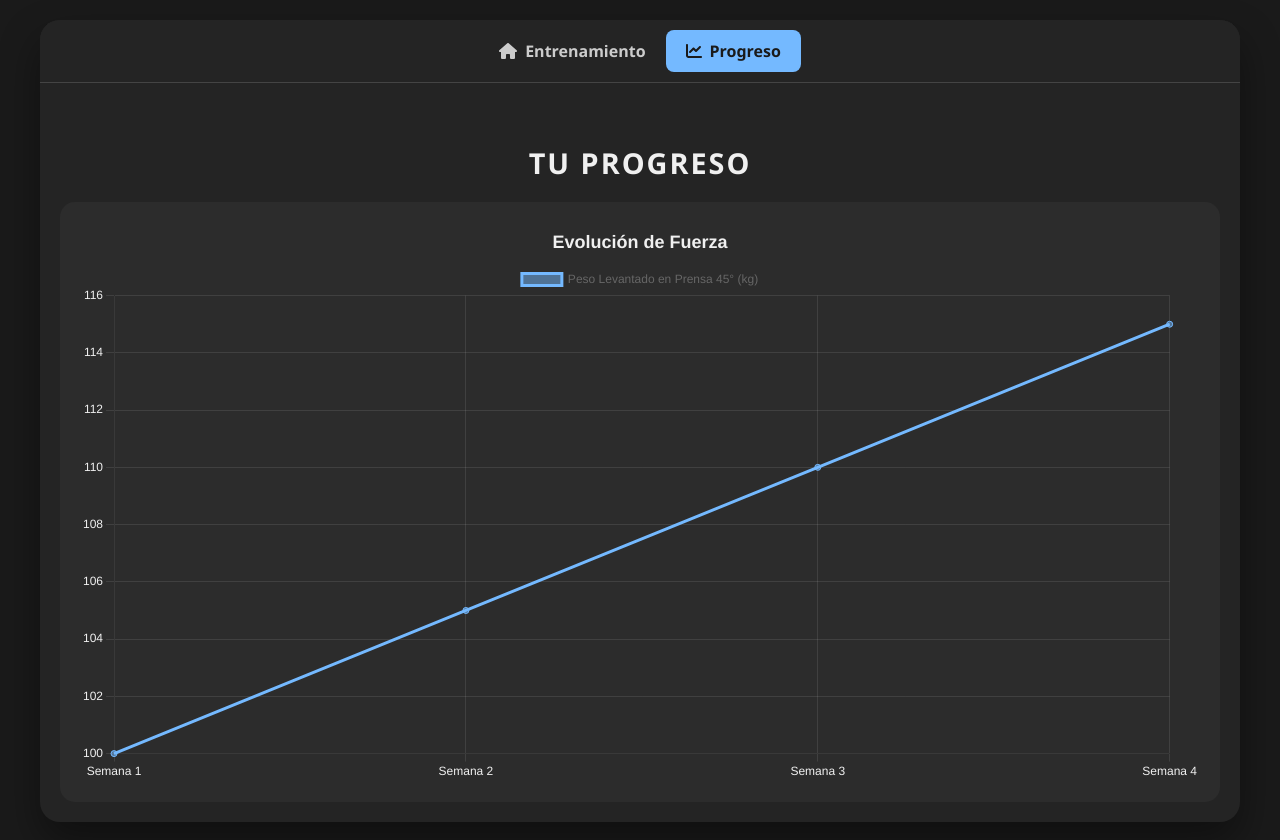
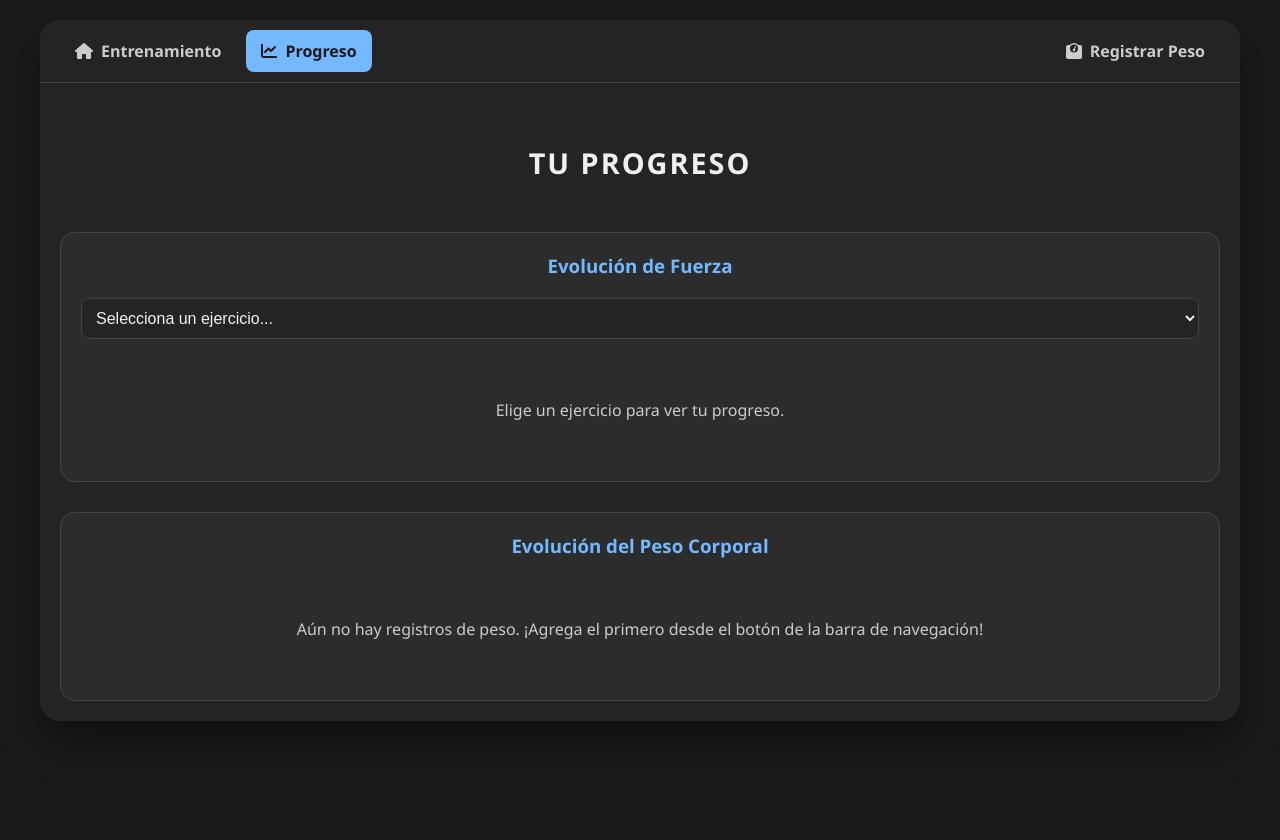
Before and after one commit to camiurenda/gymBro, a React (Create React App) app in the folder gymbro/: page /dashboard in a window 1280 px wide. After the commit the page ends 800 px from the top, so only its background shows below. Built offline with nearby package versions, Linux system fonts and the light colour scheme.

Commit message:
Mas graficos y mi peso

```diff
--- a/gymbro/src/App.css
+++ b/gymbro/src/App.css
@@ -524,8 +524,9 @@ body {
 }
 
 .set-input {
-  width: 60px;
+  width: 120px;
   padding: 8px;
+  margin: 5px;
   background-color: var(--bg-main);
   border: 1px solid var(--border-color);
   color: var(--text-primary);
@@ -621,10 +622,18 @@ input::-webkit-inner-spin-button {
 
 .navbar {
   display: flex;
-  justify-content: center;
+  justify-content: space-between; /* Alinea los grupos a los extremos */
+  align-items: center;
   background-color: var(--bg-container);
-  padding: 10px 0;
+  padding: 10px 20px; /* Añadimos padding horizontal */
   border-bottom: 1px solid var(--border-color);
+}
+
+/* Contenedores para los grupos de links */
+.nav-links-left, .nav-links-right {
+  display: flex;
+  align-items: center;
+  gap: 10px;
 }
 
 .nav-link {
@@ -633,7 +642,7 @@ input::-webkit-inner-spin-button {
   gap: 8px;
   color: var(--text-secondary);
   text-decoration: none;
-  padding: 10px 20px;
+  padding: 10px 15px;
   border-radius: 8px;
   transition: all 0.2s ease-in-out;
   font-weight: bold;
@@ -644,8 +653,80 @@ input::-webkit-inner-spin-button {
   color: var(--text-primary);
 }
 
-/* Estilo especial para el link de la página activa */
 .nav-link.active {
   background-color: var(--accent-blue);
   color: #1a1a1a;
 }
+
+/* Estilos específicos para el botón de registrar peso */
+.log-weight-button {
+  background-color: transparent;
+  border: none;
+  cursor: pointer;
+  font-family: inherit; /* Usa la misma fuente que el resto */
+  font-size: inherit; /* Usa el mismo tamaño de fuente */
+}
+
+/* ================================================
+  Estilos para la Página del Dashboard
+  ================================================
+*/
+.dashboard-container {
+  padding: 20px;
+  display: flex;
+  flex-direction: column;
+  gap: 30px;
+}
+
+.chart-card {
+  background-color: var(--bg-card);
+  padding: 20px;
+  border-radius: 15px;
+  border: 1px solid var(--border-color);
+}
+
+.chart-card h3 {
+  color: var(--accent-blue);
+  margin-bottom: 20px;
+  text-align: center;
+}
+
+.exercise-select {
+  width: 100%;
+  padding: 10px;
+  margin-bottom: 20px;
+  background-color: var(--bg-container);
+  color: var(--text-primary);
+  border: 1px solid var(--border-color);
+  border-radius: 8px;
+  font-size: 1em;
+}
+
+.chart-placeholder {
+  text-align: center;
+  color: var(--text-secondary);
+  padding: 40px 0;
+}
+
+.weight-input-section {
+  display: flex;
+
+  gap: 10px;
+  justify-content: center;
+  margin-bottom: 20px;
+}
+
+.save-button {
+  padding: 8px 15px;
+  border: none;
+  border-radius: 5px;
+  background-color: var(--accent-blue);
+  color: #1a1a1a;
+  font-weight: bold;
+  cursor: pointer;
+  transition: opacity 0.2s ease;
+}
+
+.save-button:hover {
+  opacity: 0.85;
+}
--- a/gymbro/src/App.js
+++ b/gymbro/src/App.js
@@ -1,25 +1,45 @@
-// src/App.js
-
-import React from 'react';
+import React, { useState } from 'react';
 import { Routes, Route } from 'react-router-dom';
 import './App.css';
 
-// Importamos los componentes y las nuevas páginas
+// Importamos los componentes
 import Navbar from './components/navbar';
 import WorkoutPage from './components/workoutpage';
-import DashboardPage from './components/dashboardpage'; // Lo crearemos en el siguiente paso
+import DashboardPage from './components/dashboardpage';
+import Modal from './components/modal'; // Importamos el Modal
+import WeightLogForm from './components/weightloform'; // Importamos el nuevo formulario
 
 function App() {
+  // Estado para controlar la visibilidad del modal de peso
+  const [isWeightModalOpen, setIsWeightModalOpen] = useState(false);
+
+  // Función para guardar el peso en localStorage
+  const handleSaveWeight = (newWeight) => {
+    const savedWeightLog = JSON.parse(localStorage.getItem('bodyWeightLog')) || [];
+    const today = new Date().toLocaleDateString('es-AR');
+    const newLog = [...savedWeightLog, { date: today, weight: newWeight }];
+    localStorage.setItem('bodyWeightLog', JSON.stringify(newLog));
+    setIsWeightModalOpen(false); // Cerramos el modal después de guardar
+  };
+
   return (
+    <>
       <div className="container">
-      <Navbar />
+        {/* Le pasamos la función para abrir el modal al Navbar */}
+        <Navbar onLogWeightClick={() => setIsWeightModalOpen(true)} />
         <main>
           <Routes>
             <Route path="/" element={<WorkoutPage />} />
-          <Route path="/dashboard" element={<DashboardPage />} /> {/* Descomentar */}
+            <Route path="/dashboard" element={<DashboardPage />} />
           </Routes>
         </main>
       </div>
+
+      {/* El modal ahora vive aquí, a nivel de App, para mostrarse sobre todo */}
+      <Modal isOpen={isWeightModalOpen} onClose={() => setIsWeightModalOpen(false)}>
+        <WeightLogForm onSave={handleSaveWeight} />
+      </Modal>
+    </>
   );
 }
 
--- a/gymbro/src/components/dashboardpage.js
+++ b/gymbro/src/components/dashboardpage.js
@@ -1,5 +1,3 @@
-// src/DashboardPage.js
-
 import React, { useState, useEffect } from 'react';
 import { Line } from 'react-chartjs-2';
 import {
@@ -13,7 +11,8 @@ import {
   Legend,
 } from 'chart.js';
 
-// Registramos los componentes de Chart.js que vamos a usar
+// Registramos los componentes de Chart.js que vamos a usar.
+// Esto es necesario para que Chart.js sepa qué elementos dibujar.
 ChartJS.register(
   CategoryScale,
   LinearScale,
@@ -25,51 +24,111 @@ ChartJS.register(
 );
 
 const DashboardPage = () => {
-  // Lógica para leer y procesar los datos... (esto es complejo, lo haremos en un paso futuro)
+  // --- ESTADOS DEL COMPONENTE ---
+  const [exerciseProgress, setExerciseProgress] = useState({});
+  const [availableExercises, setAvailableExercises] = useState([]);
+  const [selectedExercise, setSelectedExercise] = useState('');
+  const [exerciseChartData, setExerciseChartData] = useState({ datasets: [] });
+  const [weightLog, setWeightLog] = useState([]);
 
-  // Por ahora, usamos datos de ejemplo para asegurarnos de que el gráfico se renderiza
-  const chartData = {
-    labels: ['Semana 1', 'Semana 2', 'Semana 3', 'Semana 4'],
-    datasets: [
-      {
-        label: 'Peso Levantado en Prensa 45° (kg)',
-        data: [100, 105, 110, 115],
-        borderColor: 'rgb(116, 185, 255)',
-        backgroundColor: 'rgba(116, 185, 255, 0.5)',
-      },
-    ],
+  // --- EFECTO PARA CARGAR TODOS LOS DATOS DESDE LOCALSTORAGE AL INICIAR ---
+  useEffect(() => {
+    // 1. Cargar datos de progreso de ejercicios
+    const allProgress = {};
+    const exerciseSet = new Set();
+
+    for (let i = 0; i < localStorage.length; i++) {
+      const key = localStorage.key(i);
+      if (key.startsWith('progress-')) {
+        const dayData = JSON.parse(localStorage.getItem(key));
+        for (const exerciseTitle in dayData) {
+          if (!allProgress[exerciseTitle]) {
+            allProgress[exerciseTitle] = [];
+          }
+          exerciseSet.add(exerciseTitle);
+          allProgress[exerciseTitle].push(...dayData[exerciseTitle]);
+        }
+      }
+    }
+    setExerciseProgress(allProgress);
+    setAvailableExercises(Array.from(exerciseSet));
+
+    // 2. Cargar datos de peso corporal
+    const savedWeightLog = JSON.parse(localStorage.getItem('bodyWeightLog')) || [];
+    setWeightLog(savedWeightLog);
+  }, []); // El array vacío [] significa que este efecto se ejecuta solo una vez.
+
+  // --- EFECTO PARA ACTUALIZAR EL GRÁFICO CUANDO CAMBIA EL EJERCICIO SELECCIONADO ---
+  useEffect(() => {
+    if (selectedExercise && exerciseProgress[selectedExercise]) {
+      const progressForExercise = exerciseProgress[selectedExercise];
+
+      const maxWeights = progressForExercise
+        .filter(set => set.completed && set.weight)
+        .map(set => parseFloat(set.weight));
+
+      setExerciseChartData({
+        labels: maxWeights.map((_, index) => `Sesión ${index + 1}`),
+        datasets: [{
+          label: `Peso Máx. en ${selectedExercise} (kg)`,
+          data: maxWeights,
+          borderColor: 'rgb(116, 185, 255)',
+          backgroundColor: 'rgba(116, 185, 255, 0.5)',
+          tension: 0.1
+        }]
+      });
+    }
+  }, [selectedExercise, exerciseProgress]); // Se ejecuta cada vez que estas variables cambian.
+
+  // --- DATOS Y OPCIONES PARA LOS GRÁFICOS ---
+  const weightChartData = {
+    labels: weightLog.map(log => log.date),
+    datasets: [{
+      label: 'Peso Corporal (kg)',
+      data: weightLog.map(log => log.weight),
+      borderColor: 'rgb(255, 99, 132)',
+      backgroundColor: 'rgba(255, 99, 132, 0.5)',
+    }]
   };
 
-  const chartOptions = {
+  const chartOptions = (text) => ({
     responsive: true,
     plugins: {
-      legend: {
-        position: 'top',
-      },
-      title: {
-        display: true,
-        text: 'Evolución de Fuerza',
-        color: '#f0f0f0',
-        font: { size: 18 }
-      },
+      legend: { position: 'top', labels: { color: '#f0f0f0' } },
+      title: { display: true, text, color: '#f0f0f0', font: { size: 18 } },
     },
     scales: {
-      y: {
-        ticks: { color: '#f0f0f0' },
-        grid: { color: 'rgba(240, 240, 240, 0.1)' }
-      },
-      x: {
-        ticks: { color: '#f0f0f0' },
-        grid: { color: 'rgba(240, 240, 240, 0.1)' }
-      }
+      y: { ticks: { color: '#f0f0f0' }, grid: { color: 'rgba(240, 240, 240, 0.1)' } },
+      x: { ticks: { color: '#f0f0f0' }, grid: { color: 'rgba(240, 240, 240, 0.1)' } }
     }
-  };
+  });
 
   return (
-    <div style={{ padding: '20px' }}>
+    <div className="dashboard-container">
       <h2 className="section-title">Tu Progreso</h2>
-      <div style={{ backgroundColor: '#2c2c2c', padding: '20px', borderRadius: '15px' }}>
-         <Line options={chartOptions} data={chartData} />
+
+      {/* CARD PARA EL GRÁFICO DE EVOLUCIÓN DE FUERZA */}
+      <div className="chart-card">
+        <h3>Evolución de Fuerza</h3>
+        <select className="exercise-select" value={selectedExercise} onChange={(e) => setSelectedExercise(e.target.value)}>
+          <option value="">Selecciona un ejercicio...</option>
+          {availableExercises.map(ex => <option key={ex} value={ex}>{ex}</option>)}
+        </select>
+        {selectedExercise ? (
+          <Line options={chartOptions('Progreso de Fuerza')} data={exerciseChartData} />
+        ) : <p className="chart-placeholder">Elige un ejercicio para ver tu progreso.</p>}
+      </div>
+
+      {/* CARD PARA EL GRÁFICO DE EVOLUCIÓN DEL PESO CORPORAL */}
+      <div className="chart-card">
+        <h3>Evolución del Peso Corporal</h3>
+        {weightLog.length > 0 ? (
+          <Line options={chartOptions('Progreso de Peso Corporal')} data={weightChartData} />
+        ) : (
+          <p className="chart-placeholder">
+            Aún no hay registros de peso. ¡Agrega el primero desde el botón de la barra de navegación!
+          </p>
+        )}
       </div>
     </div>
   );
--- a/gymbro/src/components/navbar.js
+++ b/gymbro/src/components/navbar.js
@@ -1,11 +1,14 @@
 import React from 'react';
 import { NavLink } from 'react-router-dom';
 import { FontAwesomeIcon } from '@fortawesome/react-fontawesome';
-import { faHome, faChartLine } from '@fortawesome/free-solid-svg-icons';
+// 1. Importamos los nuevos íconos
+import { faHome, faChartLine, faWeightScale } from '@fortawesome/free-solid-svg-icons';
 
-const Navbar = () => {
+// 2. Recibimos una nueva prop: onLogWeightClick
+const Navbar = ({ onLogWeightClick }) => {
   return (
     <nav className="navbar">
+      <div className="nav-links-left">
         <NavLink to="/" className={({ isActive }) => isActive ? "nav-link active" : "nav-link"}>
           <FontAwesomeIcon icon={faHome} />
           <span>Entrenamiento</span>
@@ -14,6 +17,14 @@ const Navbar = () => {
           <FontAwesomeIcon icon={faChartLine} />
           <span>Progreso</span>
         </NavLink>
+      </div>
+      <div className="nav-links-right">
+        {/* 3. Creamos el nuevo botón que llama a la función de la prop */}
+        <button className="nav-link log-weight-button" onClick={onLogWeightClick}>
+          <FontAwesomeIcon icon={faWeightScale} />
+          <span>Registrar Peso</span>
+        </button>
+      </div>
     </nav>
   );
 };
--- /dev/null
+++ b/gymbro/src/components/weightloform.js
@@ -0,0 +1,31 @@
+import React, { useState } from 'react';
+
+const WeightLogForm = ({ onSave }) => {
+  const [weight, setWeight] = useState('');
+
+  const handleSave = () => {
+    // Llama a la función onSave pasada por props solo si el valor es válido
+    if (weight && !isNaN(weight)) {
+      onSave(parseFloat(weight));
+    }
+  };
+
+  return (
+    <div className="weight-log-form">
+      <h3>Registrar Peso Corporal</h3>
+      <p>Ingresa tu peso actual para seguir tu evolución.</p>
+      <div className="weight-input-section">
+        <input
+          type="number"
+          value={weight}
+          onChange={(e) => setWeight(e.target.value)}
+          placeholder="Tu peso en kg"
+          className="set-input"
+        />
+        <button className="save-button" onClick={handleSave}>Guardar</button>
+      </div>
+    </div>
+  );
+};
+
+export default WeightLogForm;
```
Lines whose indentation alone changed are shown as unchanged.
